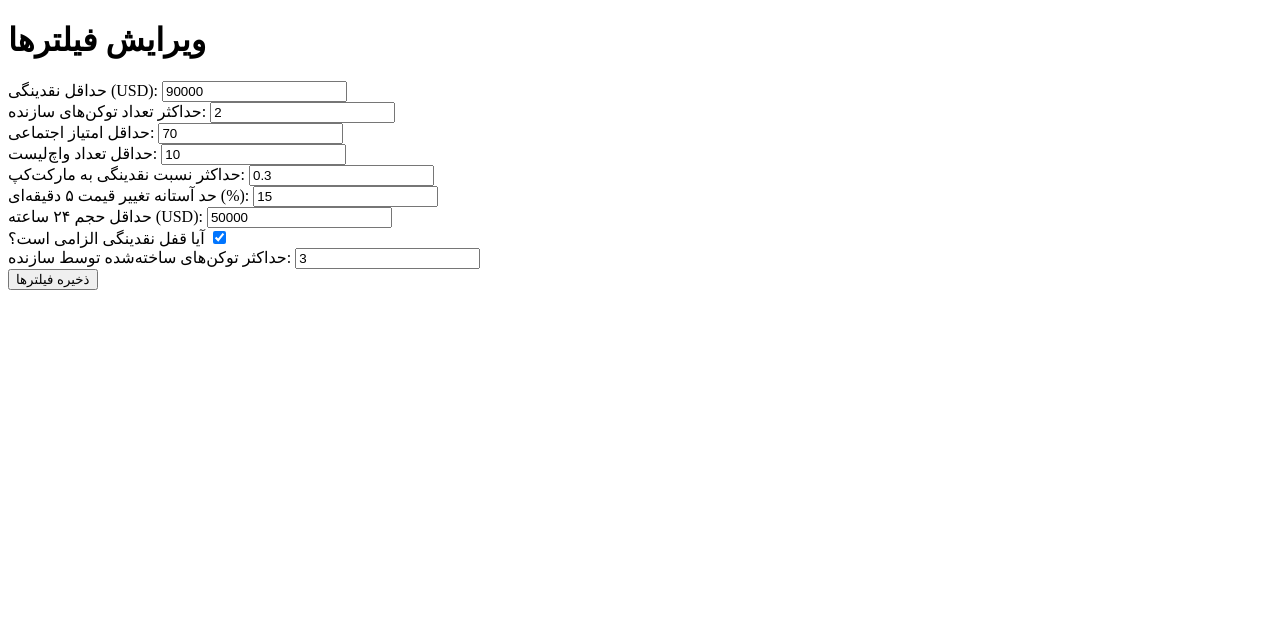
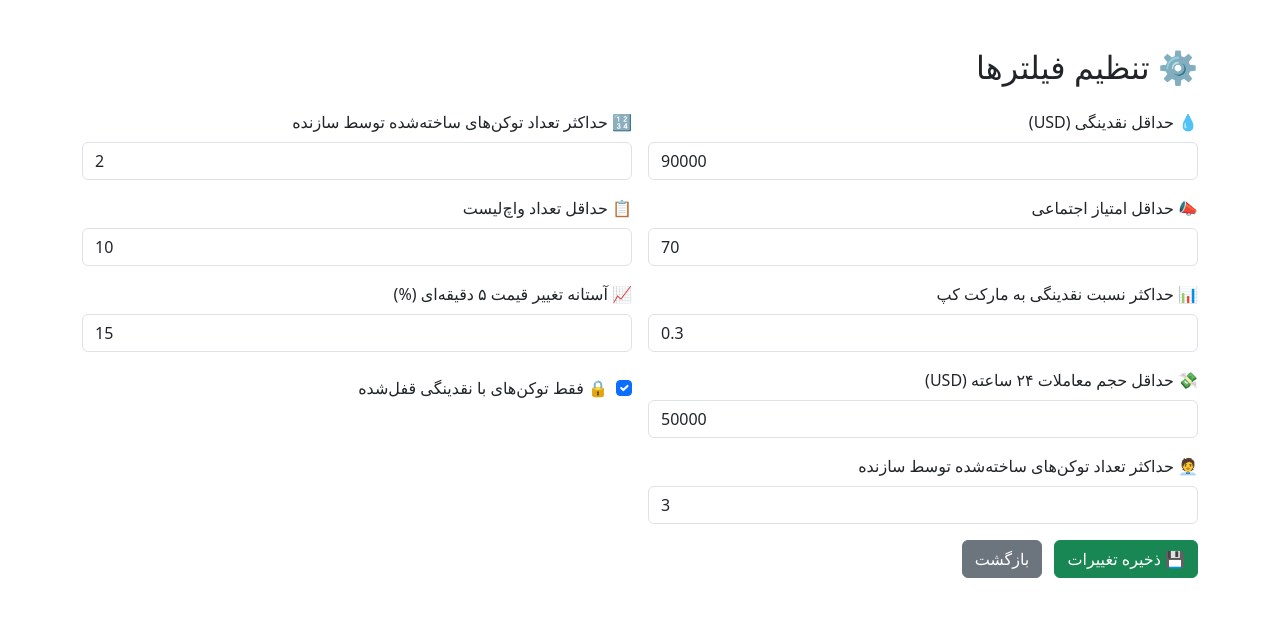
Before and after one commit to tmg1981/mim, a Flask app: page /edit_filters in a window 1280 px wide. Shown: the top 617 px of the page. Run offline with Flask 3, Linux system fonts and the light colour scheme.

Commit message:
14040303-0952

```diff
--- a/app.py
+++ b/app.py
@@ -103,6 +103,14 @@ def remove_from_watchlist():
     save_watchlist(watchlist)
     return redirect('/')
 
+@app.route('/watchlist')
+def view_watchlist():
+    watchlist = load_watchlist()
+    tokens = load_tokens()
+    watchlist_tokens = [t for t in tokens if t.get('address') in watchlist]
+    return render_template('watchlist.html', tokens=watchlist_tokens)
+
+
 @app.route('/edit_filters', methods=['GET', 'POST'])
 def edit_filters():
     if request.method == 'POST':
--- a/templates/filters.html
+++ b/templates/filters.html
@@ -1,22 +1,65 @@
 <!DOCTYPE html>
-<html lang="fa">
+<html lang="fa" dir="rtl">
 <head>
-    <meta charset="UTF-8">
-    <title>ویرایش فیلترها</title>
+  <meta charset="UTF-8">
+  <title>تنظیم فیلترها</title>
+  <link href="https://cdn.jsdelivr.net/npm/bootstrap@5.3.0/dist/css/bootstrap.rtl.min.css" rel="stylesheet">
 </head>
-<body>
-    <h1>ویرایش فیلترها</h1>
-    <form method="POST">
-        <label>حداقل نقدینگی (USD): <input type="number" name="min_liquidity_usd" value="{{ filters.min_liquidity_usd }}"></label><br>
-        <label>حداکثر تعداد توکن‌های سازنده: <input type="number" name="max_mint_count" value="{{ filters.max_mint_count }}"></label><br>
-        <label>حداقل امتیاز اجتماعی: <input type="number" name="min_social_score" value="{{ filters.min_social_score }}"></label><br>
-        <label>حداقل تعداد واچ‌لیست: <input type="number" name="min_watchlist_count" value="{{ filters.min_watchlist_count }}"></label><br>
-        <label>حداکثر نسبت نقدینگی به مارکت‌کپ: <input type="number" step="0.01" name="max_liquidity_to_marketcap_ratio" value="{{ filters.max_liquidity_to_marketcap_ratio }}"></label><br>
-        <label>حد آستانه تغییر قیمت ۵ دقیقه‌ای (%): <input type="number" step="0.01" name="price_change_5m_threshold" value="{{ filters.price_change_5m_threshold }}"></label><br>
-        <label>حداقل حجم ۲۴ ساعته (USD): <input type="number" name="min_volume_24h" value="{{ filters.min_volume_24h }}"></label><br>
-        <label>آیا قفل نقدینگی الزامی است؟ <input type="checkbox" name="lock_liquidity_required" {% if filters.lock_liquidity_required %}checked{% endif %}></label><br>
-        <label>حداکثر توکن‌های ساخته‌شده توسط سازنده: <input type="number" name="creator_min_tokens" value="{{ filters.creator_min_tokens }}"></label><br>
-        <button type="submit">ذخیره فیلترها</button>
-    </form>
+<body class="container mt-5">
+  <h2 class="mb-4">⚙️ تنظیم فیلترها</h2>
+  <form method="POST" class="row g-3">
+
+    <div class="col-md-6">
+      <label class="form-label">💧 حداقل نقدینگی (USD)</label>
+      <input name="min_liquidity_usd" type="number" class="form-control" value="{{ filters.min_liquidity_usd }}">
+    </div>
+
+    <div class="col-md-6">
+      <label class="form-label">🔢 حداکثر تعداد توکن‌های ساخته‌شده توسط سازنده</label>
+      <input name="max_mint_count" type="number" class="form-control" value="{{ filters.max_mint_count }}">
+    </div>
+
+    <div class="col-md-6">
+      <label class="form-label">📣 حداقل امتیاز اجتماعی</label>
+      <input name="min_social_score" type="number" class="form-control" value="{{ filters.min_social_score }}">
+    </div>
+
+    <div class="col-md-6">
+      <label class="form-label">📋 حداقل تعداد واچ‌لیست</label>
+      <input name="min_watchlist_count" type="number" class="form-control" value="{{ filters.min_watchlist_count }}">
+    </div>
+
+    <div class="col-md-6">
+      <label class="form-label">📊 حداکثر نسبت نقدینگی به مارکت کپ</label>
+      <input name="max_liquidity_to_marketcap_ratio" type="number" step="0.01" class="form-control" value="{{ filters.max_liquidity_to_marketcap_ratio }}">
+    </div>
+
+    <div class="col-md-6">
+      <label class="form-label">📈 آستانه تغییر قیمت ۵ دقیقه‌ای (%)</label>
+      <input name="price_change_5m_threshold" type="number" step="0.01" class="form-control" value="{{ filters.price_change_5m_threshold }}">
+    </div>
+
+    <div class="col-md-6">
+      <label class="form-label">💸 حداقل حجم معاملات ۲۴ ساعته (USD)</label>
+      <input name="min_volume_24h" type="number" class="form-control" value="{{ filters.min_volume_24h }}">
+    </div>
+
+    <div class="col-md-6 mt-4">
+      <div class="form-check">
+        <input class="form-check-input" type="checkbox" name="lock_liquidity_required" {% if filters.lock_liquidity_required %}checked{% endif %}>
+        <label class="form-check-label">🔒 فقط توکن‌های با نقدینگی قفل‌شده</label>
+      </div>
+    </div>
+
+    <div class="col-md-6">
+      <label class="form-label">🧑‍💼 حداکثر تعداد توکن‌های ساخته‌شده توسط سازنده</label>
+      <input name="creator_min_tokens" type="number" class="form-control" value="{{ filters.creator_min_tokens }}">
+    </div>
+
+    <div class="col-12">
+      <button type="submit" class="btn btn-success">💾 ذخیره تغییرات</button>
+      <a href="/" class="btn btn-secondary ms-2">بازگشت</a>
+    </div>
+  </form>
 </body>
 </html>
--- a/templates/index.html
+++ b/templates/index.html
@@ -27,6 +27,11 @@
     <div class="d-flex justify-content-between align-items-center mb-4">
         <h2>📈 میم‌کوین‌های مستعد</h2>
         <a href="/edit_filters" class="btn btn-outline-secondary">ویرایش فیلترها ⚙️</a>
+	<!-- اضافه کردن دکمه مشاهده واچ‌لیست -->
+	<a href="/watchlist" class="btn btn-outline-primary float-start mb-3">
+ 	 مشاهده واچ‌لیست 📋
+	</a>
+
     </div>
 
     {% if tokens %}
```
Also changed, not shown: templates/watchlist.html (+24 -89 lines).
